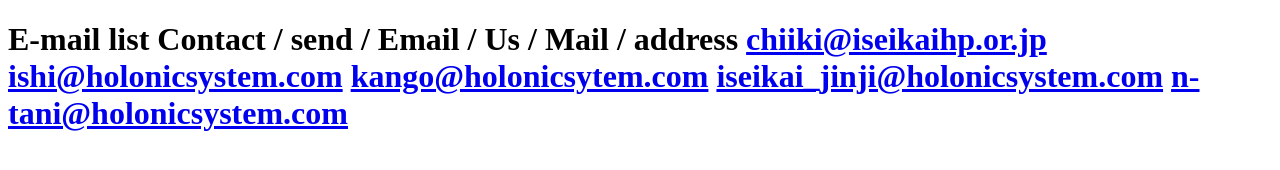
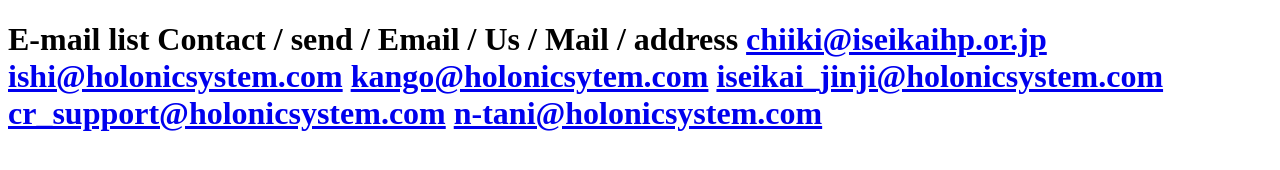
Before and after one commit to snzn-nz/snzn-nz.github.io, a plain HTML site: page homepage.html in a window 1280 px wide. Drawn offline with Linux system fonts and the light colour scheme.

Commit message:
Update homepage.html

```diff
--- a/homepage.html
+++ b/homepage.html
@@ -13,6 +13,8 @@
 
     <a href="mailto:iseikai_jinji@holonicsystem.com">iseikai_jinji@holonicsystem.com</a>
 
+    <a href="mailto:cr_support@holonicsystem.com">cr_support@holonicsystem.com</a>
+
     <a href="mailto:n-tani@holonicsystem.com">n-tani@holonicsystem.com</a></h1>
 </body>
 </html>
```
